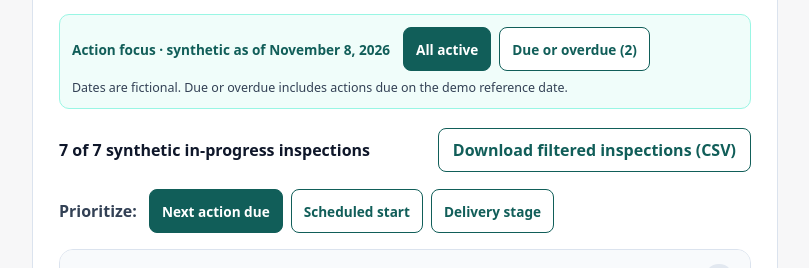
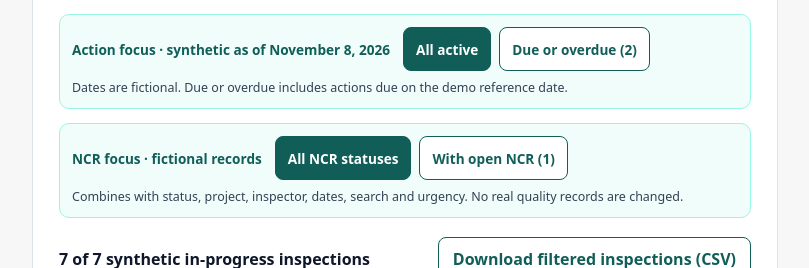
Before and after one commit to jrbatek/vendor-inspector-marketplace, a Next.js app: page /demo/client-inspections in a window 1280 px wide. Shown: the part 840-1108 px from the top of the page, without its empty margins (370-1179 px from the left). Built offline with nearby package versions, Linux system fonts and the light colour scheme; no server answers.

Commit message:
feat(demo): rebase open-NCR focus onto calendar release

```diff
--- a/app/demo/client-inspections/page.tsx
+++ b/app/demo/client-inspections/page.tsx
@@ -9,12 +9,14 @@ export default function ClientInspectionsDemo() {
   const [expanded, setExpanded] = useState<string | null>(null);
   const [sort, setSort] = useState<ActiveInspectionSort>("due");
   const [dueOnly, setDueOnly] = useState(false);
+  const [ncrOnly, setNcrOnly] = useState(false);
   const [keyword, setKeyword] = useState("");
   const [expandedNcr, setExpandedNcr] = useState<string | null>(null);
   const dueCount = filterActiveInspectionsByActionDue(ACTIVE_DEMO_INSPECTIONS, true).length;
-  const rows = sortActiveInspections(searchActiveInspections(filterActiveInspectionsByActionDue(filterActiveInspections(ACTIVE_DEMO_INSPECTIONS, filters), dueOnly), keyword), sort);
+  const openNcrCount = ACTIVE_DEMO_INSPECTIONS.filter(row => row.ncrs.some(ncr => ncr.status.startsWith("Open"))).length;
+  const rows = sortActiveInspections(searchActiveInspections(filterActiveInspectionsByActionDue(filterActiveInspections(ACTIVE_DEMO_INSPECTIONS, filters).filter(row => !ncrOnly || row.ncrs.some(ncr => ncr.status.startsWith("Open"))), dueOnly), keyword), sort);
   const update = (key: keyof InspectionFilters, value: string) => { setFilters(current => ({ ...current, [key]: value })); setExpanded(null); setExpandedNcr(null); };
-  const reset = () => { setFilters(EMPTY_INSPECTION_FILTERS); setSort("due"); setDueOnly(false); setKeyword(""); setExpanded(null); setExpandedNcr(null); };
+  const reset = () => { setFilters(EMPTY_INSPECTION_FILTERS); setSort("due"); setDueOnly(false); setNcrOnly(false); setKeyword(""); setExpanded(null); setExpandedNcr(null); };
   const invalidDates = !!(filters.from && filters.to && filters.from > filters.to);
 
   return <div className="inspectionShell"><ClientWorkspaceSidebar demo /><section className="inspectionWorkspace">
@@ -37,6 +39,12 @@ export default function ClientInspectionsDemo() {
       <button type="button" aria-pressed={!dueOnly} onClick={() => { setDueOnly(false); setExpanded(null); }}>All active</button>
       <button type="button" aria-pressed={dueOnly} onClick={() => { setDueOnly(true); setExpanded(null); }}>Due or overdue ({dueCount})</button>
       <span>Dates are fictional. Due or overdue includes actions due on the demo reference date.</span>
+    </section>
+    <section className="dueFilter" role="group" aria-label="Non-conformance focus">
+      <strong>NCR focus · fictional records</strong>
+      <button type="button" aria-pressed={!ncrOnly} onClick={() => { setNcrOnly(false); setExpanded(null); setExpandedNcr(null); }}>All NCR statuses</button>
+      <button type="button" aria-pressed={ncrOnly} onClick={() => { setNcrOnly(true); setExpanded(null); setExpandedNcr(null); }}>With open NCR ({openNcrCount})</button>
+      <span>Combines with status, project, inspector, dates, search and urgency. No real quality records are changed.</span>
     </section>
     <div className="resultActions">
       <p role="status" className="resultCount">{rows.length} of {ACTIVE_DEMO_INSPECTIONS.length} synthetic in-progress inspections</p>
```
Also changed, not shown: scripts/smoke-client-inspections.mjs (+14 -0 lines), 2 other files (tests, documents, lock files or other folders).
